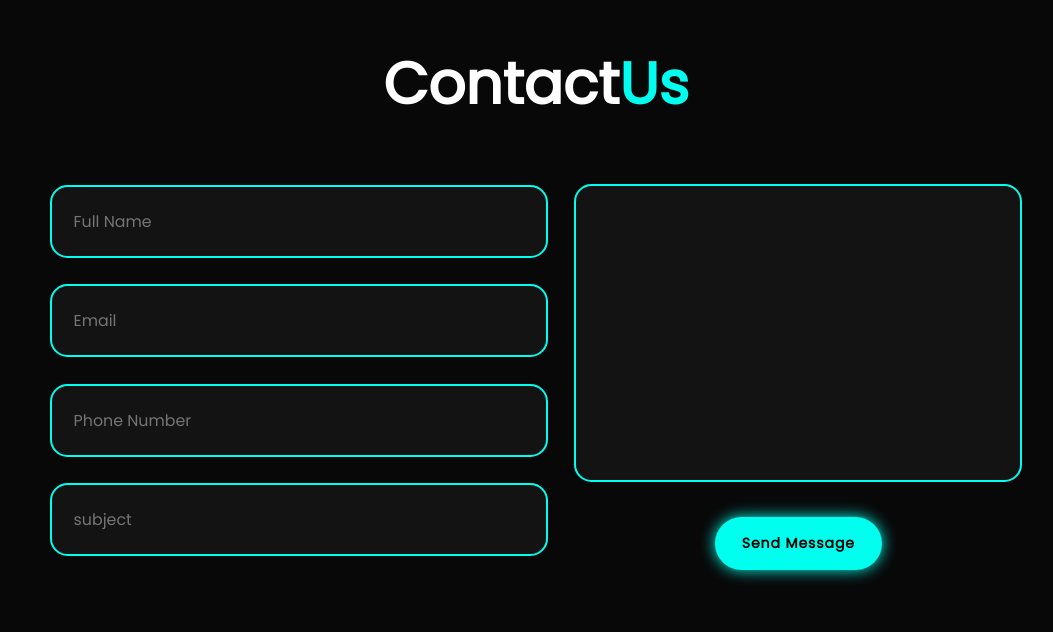
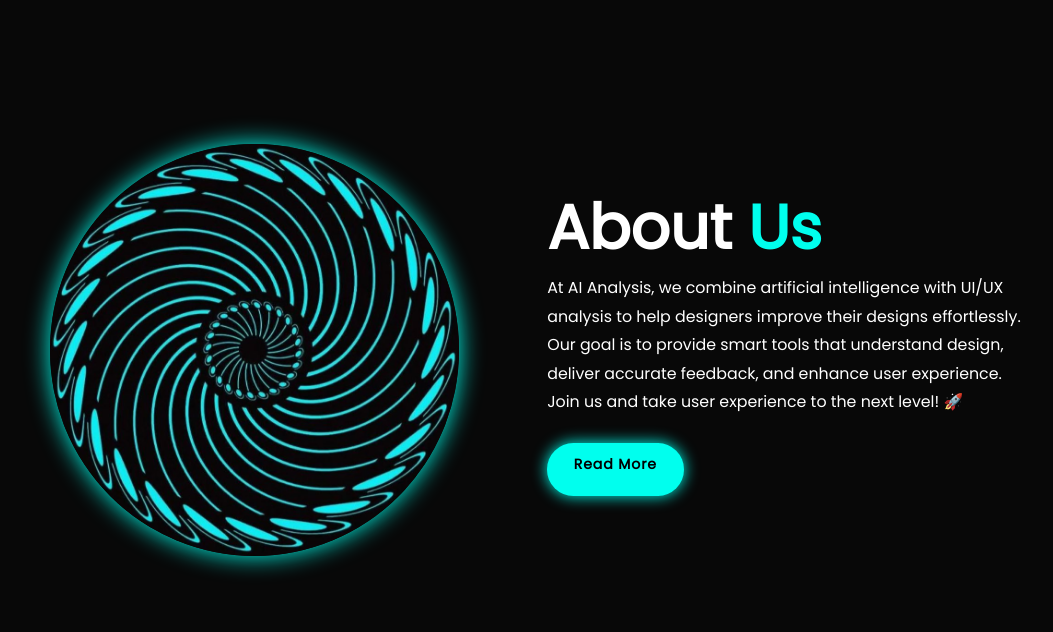
Before and after one commit to AsmaAlghamdi1/AI-analysis, a plain HTML site: page index.html in a window 1280 px wide. Shown: the part 848-1480 px from the top of the page, without its empty margins (104-1157 px from the left). Drawn offline with nearby package versions, Linux system fonts and the light colour scheme.

Commit message:
add "about" section

```diff
--- a/index.html
+++ b/index.html
@@ -18,8 +18,8 @@
             <i class='bx bx-menu' id="menu-icon" ></i>
          <nav class="navbar">
             <a href="#" class="active">Home</a>
+            <a href="#about">About</a>
             <a href="#contact">Contact</a>
-            <a href="#">About</a>
             <!-- <a href="#" class="login">Log in</a>
             <a href="#" class="signup">Sign up</a>       -->
         </nav>
@@ -50,7 +50,26 @@
         <img src="logo.jpg" alt="AI picture" >
     </div>
    </section>
+<section class="about" id="about">
+    <div class="about-img">
+        <img src="logo.jpg" alt="Logo picture">
+    </div>
 
+
+    <div class="about-content">
+        <h2>About <span>Us</span></h2>
+        <p>
+            At AI Analysis, we combine artificial
+            intelligence with UI/UX analysis to help
+            designers improve their designs effortlessly.
+            Our goal is to provide smart tools that understand design,
+            deliver accurate feedback, and enhance user experience.
+            Join us and take user experience to the next level! 🚀
+        </p>
+        <a href="#" class="btn">Read More</a>
+    </div>
+
+</section>
    <section class="contact" id="contact">
     <h2 class="heading">Contact <span>Us</span></h2>
        <form action="">
--- a/styles.css
+++ b/styles.css
@@ -45,7 +45,7 @@
     transition: 0.3s ease;
  }
  .logo:hover{
-    transform: scale(1.1);
+   transform: scale(1.1); /*  to make it bigger  */
  }
  .logo span{
     color: var(--main-color);
@@ -192,6 +192,35 @@ span{
     font-size: 6.6rem;
     font-weight: 500;
     font-weight: bold;
+}
+.about{
+    display:flex;
+    justify-content: center;
+    align-items: center;
+    gap: 10rem;
+    background-color: var(--bg-color);
+}
+.about-img img{
+    width:32vw;
+    border-radius: 50%;
+    box-shadow: 0 0 25px var(--main-color);
+    transition: 0.4s ease-in-out; /* to hover effect */
+}
+.about-img img:hover{
+    box-shadow: 0 0 25px var(--main-color),
+                0 0 50px var(--main-color),
+                0 0 100px var(--main-color);
+}
+.about-content h2{
+    font-size: 7rem;
+    text-align: left;
+}
+.about-content p{
+    font-size: 1.8rem;
+    line-height: 1.8;
+}
+.about-content .btn{
+    margin: 3rem 0;
 }
 .contact{
     background-color: var(--bg-color);
```
